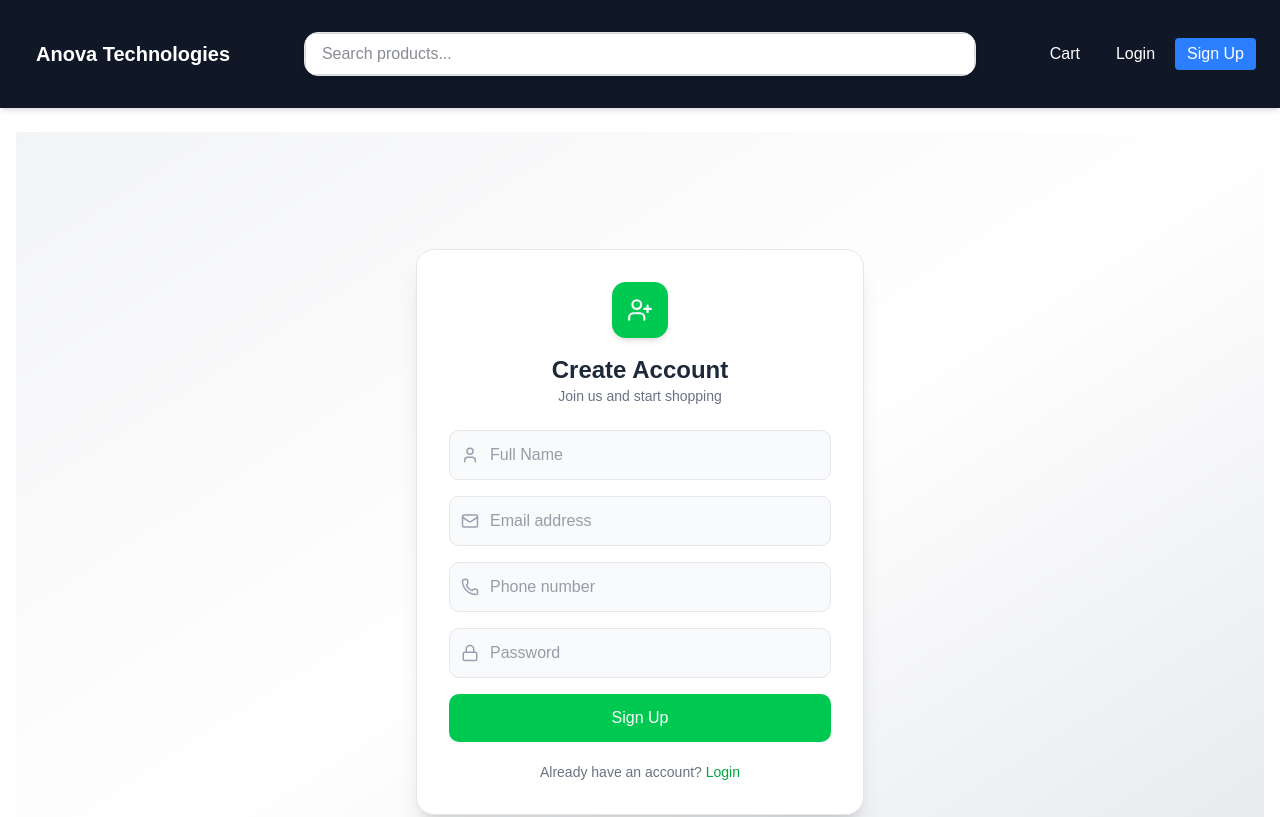
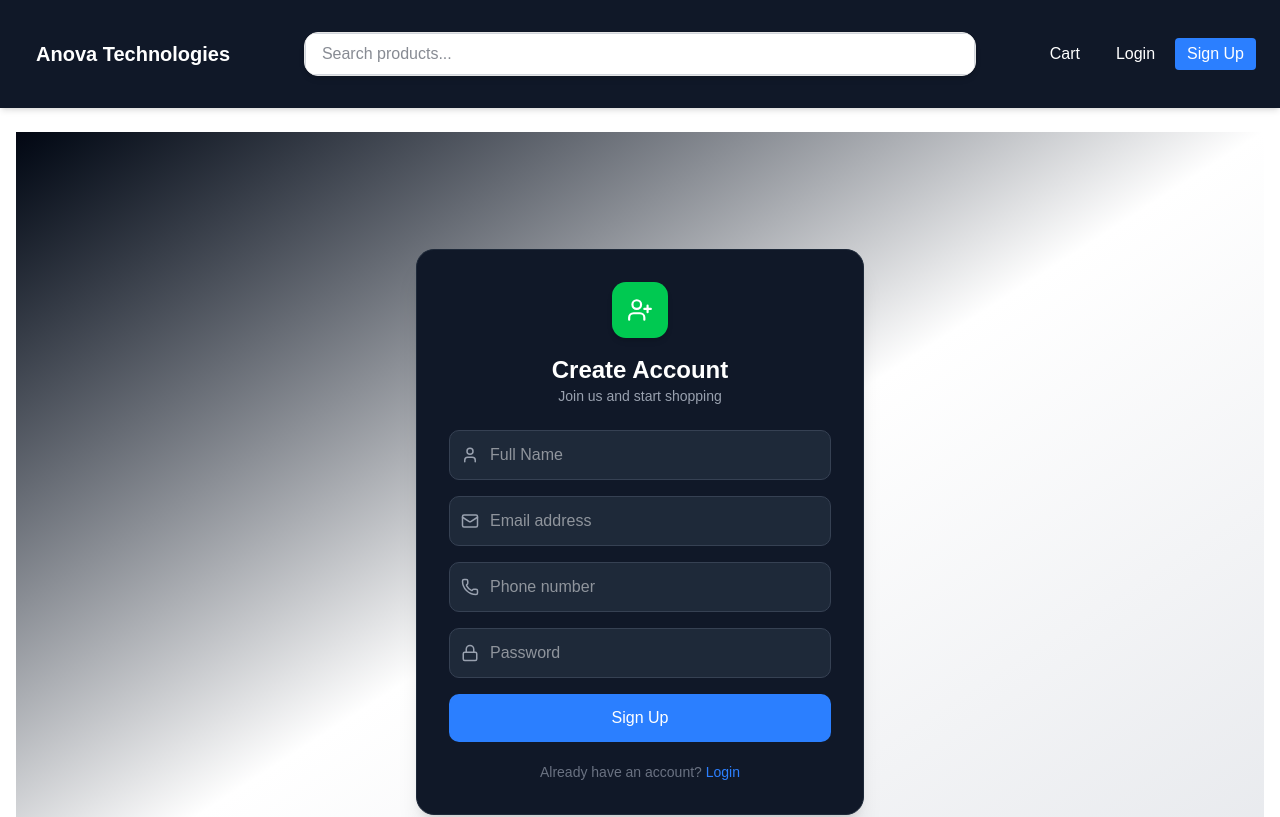
Before and after one commit to dkdukes/Anova_Computer, a React (Vite) app: page /signup in a window 1280 px wide. Shown: the top 817 px of the page. Built offline with nearby package versions, Linux system fonts and the light colour scheme; no server answers.

Commit message:
update: update the UI for login and sign up pages

```diff
--- a/src/pages/Login.jsx
+++ b/src/pages/Login.jsx
@@ -35,17 +35,17 @@ function Login() {
   };
 
   return (
-    <div className="min-h-screen flex items-center justify-center bg-gradient-to-br from-gray-100 via-white to-gray-200 px-4">
+    <div className="min-h-screen flex items-center justify-center bg-gradient-to-br from-gray-950 via-white to-gray-200 px-4">
 
-      <div className="w-full max-w-md bg-white border border-gray-200 shadow-xl rounded-2xl p-8">
+      <div className="w-full max-w-md bg-gray-900 border border-gray-800 shadow-xl rounded-2xl p-8">
 
         {/* Header */}
         <div className="text-center mb-8">
-          <div className="w-14 h-14 mx-auto bg-green-500 rounded-xl flex items-center justify-center shadow-md">
+          <div className="w-14 h-14 mx-auto bg-blue-500 rounded-xl flex items-center justify-center shadow-md">
             <LogIn className="text-white" size={26} />
           </div>
 
-          <h1 className="text-2xl font-bold text-gray-800 mt-4">
+          <h1 className="text-2xl font-bold text-white mt-4">
             Welcome Back
           </h1>
 
@@ -73,7 +73,7 @@ function Login() {
               placeholder="Email address"
               value={form.email}
               onChange={handleChange}
-              className="w-full bg-gray-50 border border-gray-200 text-gray-700 rounded-lg py-3 pl-10 pr-3 focus:outline-none focus:ring-2 focus:ring-green-500"
+              className="w-full bg-gray-800 border-gray-700 text-white border  rounded-lg py-3 pl-10 pr-3  focus:outline-none focus:ring-2 focus:ring-blue-500"
               required
             />
           </div>
@@ -87,7 +87,7 @@ function Login() {
               placeholder="Password"
               value={form.password}
               onChange={handleChange}
-              className="w-full bg-gray-50 border border-gray-200 text-gray-700 rounded-lg py-3 pl-10 pr-3 focus:outline-none focus:ring-2 focus:ring-green-500"
+              className="w-full bg-gray-800 border-gray-700 text-white border  rounded-lg py-3 pl-10 pr-3  focus:outline-none focus:ring-2 focus:ring-blue-500"
               required
             />
           </div>
@@ -96,7 +96,7 @@ function Login() {
           <button
             type="submit"
             disabled={loading}
-            className="w-full bg-green-500 hover:bg-green-600 text-white font-medium py-3 rounded-lg transition disabled:opacity-50"
+            className="w-full bg-blue-500 hover:bg-blue-600 text-white font-medium py-3 rounded-lg transition disabled:opacity-50"
           >
             {loading ? "Logging in..." : "Login"}
           </button>
@@ -105,7 +105,7 @@ function Login() {
         {/* Footer */}
         <p className="text-center text-gray-500 text-sm mt-5">
           Don’t have an account?{" "}
-          <Link to="/signup" className="text-green-600 hover:underline">
+          <Link to="/signup" className="text-blue-500 hover:underline">
             Sign up
           </Link>
         </p>
--- a/src/pages/Signup.jsx
+++ b/src/pages/Signup.jsx
@@ -56,9 +56,9 @@ function Signup() {
   };
 
   return (
-    <div className="min-h-screen flex items-center justify-center bg-gradient-to-br from-gray-100 via-white to-gray-200 px-4">
+    <div className="min-h-screen flex items-center justify-center bg-gradient-to-br from-gray-950 via-white to-gray-200 px-4">
 
-      <div className="w-full max-w-md bg-white border border-gray-200 shadow-xl rounded-2xl p-8">
+      <div className="w-full max-w-md bg-gray-900 border border-gray-800 shadow-xl rounded-2xl p-8">
 
         {/* Header */}
         <div className="text-center mb-6">
@@ -66,11 +66,11 @@ function Signup() {
             <UserPlus className="text-white" size={26} />
           </div>
 
-          <h1 className="text-2xl font-bold text-gray-800 mt-4">
+          <h1 className="text-2xl font-bold text-white mt-4">
             Create Account
           </h1>
 
-          <p className="text-sm text-gray-500">
+          <p className="text-sm text-gray-400">
             Join us and start shopping
           </p>
         </div>
@@ -94,7 +94,7 @@ function Signup() {
               placeholder="Full Name"
               value={form.name}
               onChange={handleChange}
-              className="w-full bg-gray-50 border border-gray-200 rounded-lg py-3 pl-10 pr-3 text-gray-700 focus:outline-none focus:ring-2 focus:ring-green-500"
+              className="w-full bg-gray-800 border-gray-700 text-white border  rounded-lg py-3 pl-10 pr-3 text-gray-700 focus:outline-none focus:ring-2 focus:ring-blue-500"
               required
             />
           </div>
@@ -108,7 +108,7 @@ function Signup() {
               placeholder="Email address"
               value={form.email}
               onChange={handleChange}
-              className="w-full bg-gray-50 border border-gray-200 rounded-lg py-3 pl-10 pr-3 text-gray-700 focus:outline-none focus:ring-2 focus:ring-green-500"
+              className="w-full  border bg-gray-800 border-gray-700 text-white rounded-lg py-3 pl-10 pr-3 text-gray-700 focus:outline-none focus:ring-2 focus:ring-blue-500"
               required
             />
           </div>
@@ -122,7 +122,7 @@ function Signup() {
               placeholder="Phone number"
               value={form.phone}
               onChange={handleChange}
-              className="w-full bg-gray-50 border border-gray-200 rounded-lg py-3 pl-10 pr-3 text-gray-700 focus:outline-none focus:ring-2 focus:ring-green-500"
+              className="w-full bg-gray-800 border-gray-700 text-white border  rounded-lg py-3 pl-10 pr-3  focus:outline-none focus:ring-2 focus:ring-blue-500"
               required
             />
           </div>
@@ -136,7 +136,7 @@ function Signup() {
               placeholder="Password"
               value={form.password}
               onChange={handleChange}
-              className="w-full bg-gray-50 border border-gray-200 rounded-lg py-3 pl-10 pr-3 text-gray-700 focus:outline-none focus:ring-2 focus:ring-green-500"
+              className="w-full bg-gray-800 border-gray-700 text-white border  rounded-lg py-3 pl-10 pr-3  focus:outline-none focus:ring-2 focus:ring-blue-500"
               required
             />
           </div>
@@ -145,7 +145,7 @@ function Signup() {
           <button
             type="submit"
             disabled={loading}
-            className="w-full bg-green-500 hover:bg-green-600 text-white font-medium py-3 rounded-lg transition disabled:opacity-50"
+            className="w-full bg-blue-500 hover:bg-blue-600 text-white font-medium py-3 rounded-lg transition disabled:opacity-50"
           >
             {loading ? "Creating account..." : "Sign Up"}
           </button>
@@ -154,7 +154,7 @@ function Signup() {
         {/* Footer */}
         <p className="text-center text-sm text-gray-500 mt-5">
           Already have an account?{" "}
-          <Link to="/login" className="text-green-600 hover:underline">
+          <Link to="/login" className="text-blue-500 hover:underline">
             Login
           </Link>
         </p>
```
